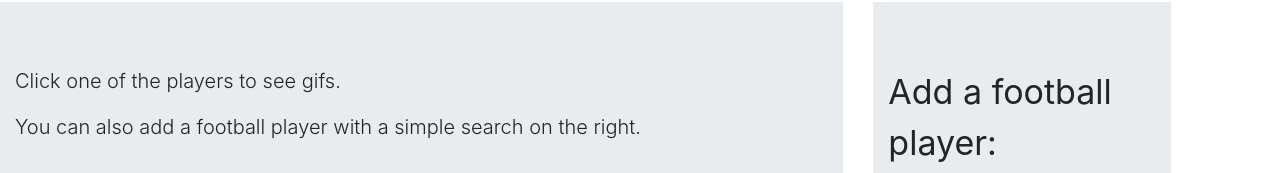
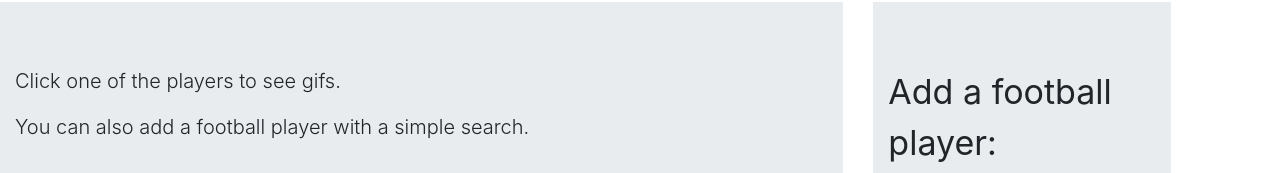
Before and after one commit to rtothaoss/Giftastic, a plain HTML site: page index.html in a window 1280 px wide. Shown: the part 216-389 px from the top of the page. Drawn offline with nearby package versions, Linux system fonts and the light colour scheme.

Commit message:
deleted some text in the instructions

```diff
--- a/index.html
+++ b/index.html
@@ -30,7 +30,7 @@
       <div class="jumbotron jumbotron-fluid">
         <div class="container">
             <p class="lead">Click one of the players to see gifs.</p>
-            <p class="lead">You can also add a football player with a simple search on the right.</p>
+            <p class="lead">You can also add a football player with a simple search.</p>
           <div id="gifs-here">
           </div>
         </div>
```
